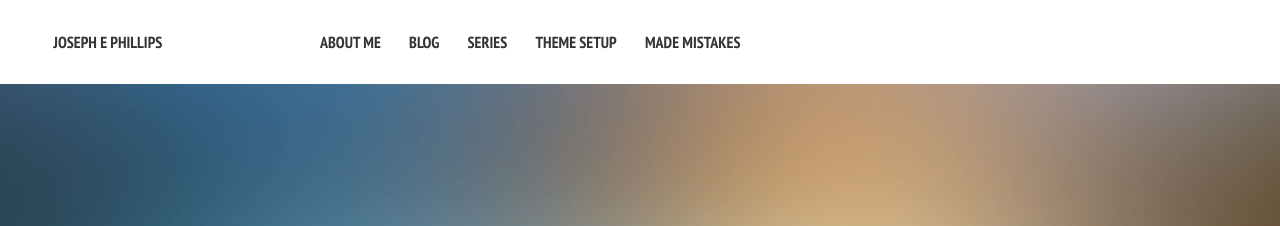
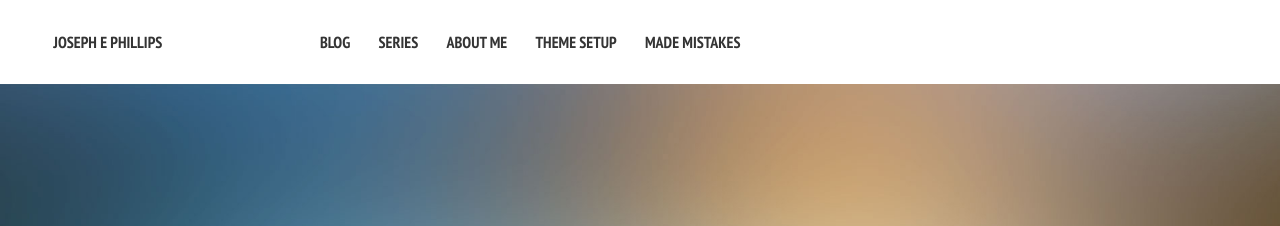
Before and after one commit to 2joephillips/2joephillips.github.io, a Jekyll site: the page built from index.md, in a window 1280 px wide. Shown: the top 226 px of the page. Built offline with Jekyll 4.4.1, drawn with Linux system fonts in a browser that asks for light colours; nearby versions of some CDN libraries.

```diff
--- a/_data/navigation.yml
+++ b/_data/navigation.yml
@@ -1,13 +1,13 @@
 # Site navigation links
 
-- title: About Me
-  url: /about/
-
-- title: blog
+- title: Blog
   url: /blog/
 
 - title: Series
   url: /series/
+
+- title: About Me
+  url: /about/
 
 - title: Theme Setup
   url: /theme-setup/
```
Also changed, not shown: 18 other files.
